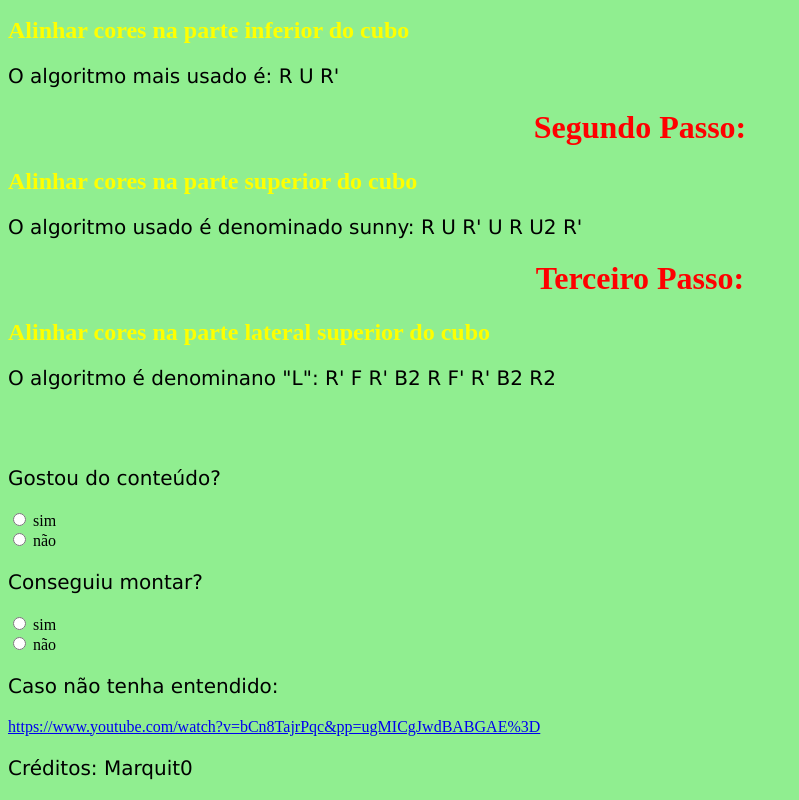
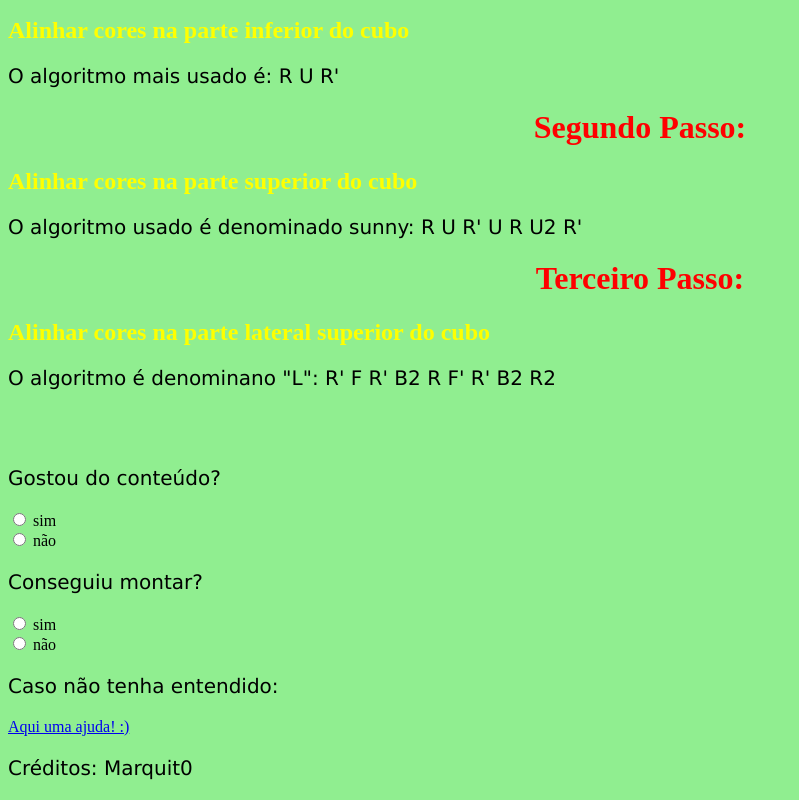
Before and after one commit to Marquit0kk2a/Ceep, a plain HTML site: page mar.html in a window 1280 px wide. Shown: the part 707-1507 px from the top of the page, without its empty margins (0-799 px from the left). Drawn offline with Linux system fonts and the light colour scheme.

Commit message:
Add files via upload

```diff
--- a/mar.html
+++ b/mar.html
@@ -64,7 +64,7 @@ div.relative {
     <label for="não">não</label>
   </form>
   <p>Caso não tenha entendido:</p>
-  <a href="url">https://www.youtube.com/watch?v=bCn8TajrPqc&pp=ugMICgJwdBABGAE%3D</a>
+  <a href="https://www.youtube.com/watch?v=SOiLoQCIpr8">Aqui uma ajuda! :)</a>
 
   <a name="capitulo5">
   <p>Créditos: Marquit0</p>
```
